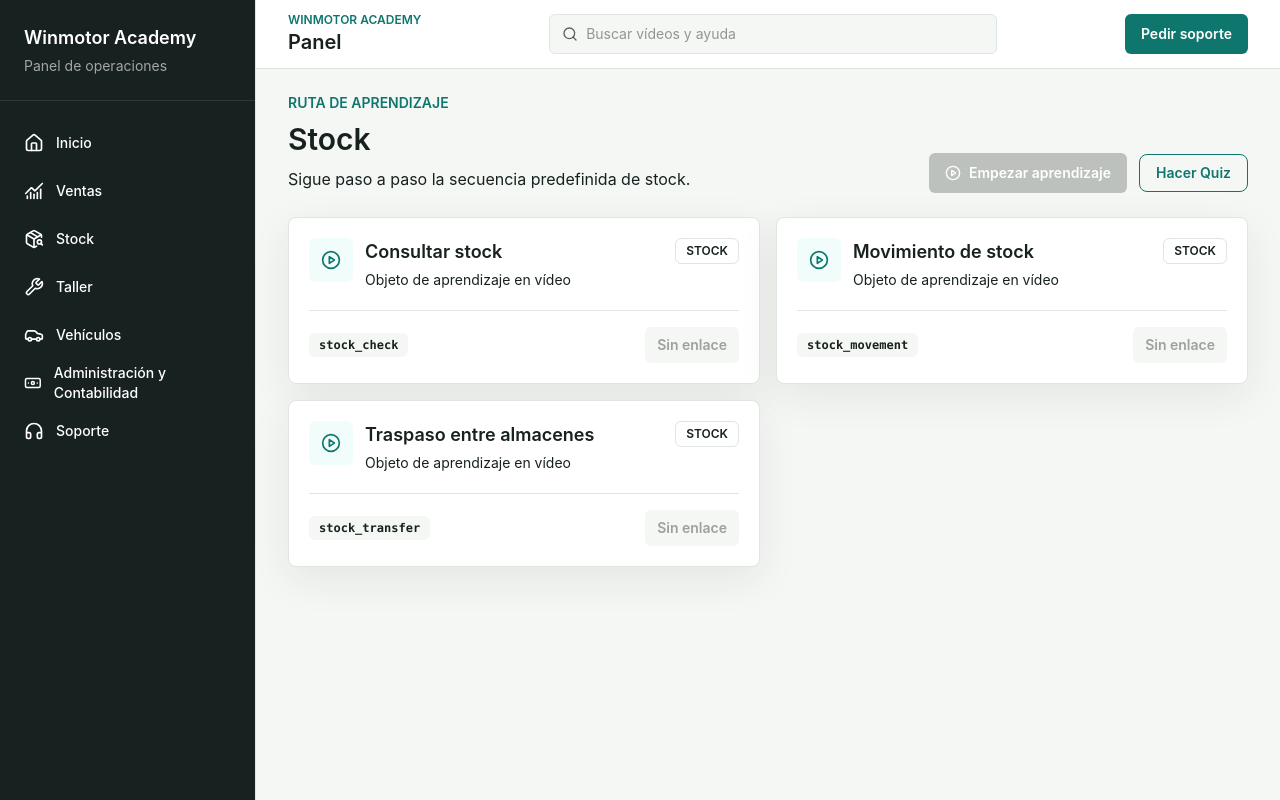
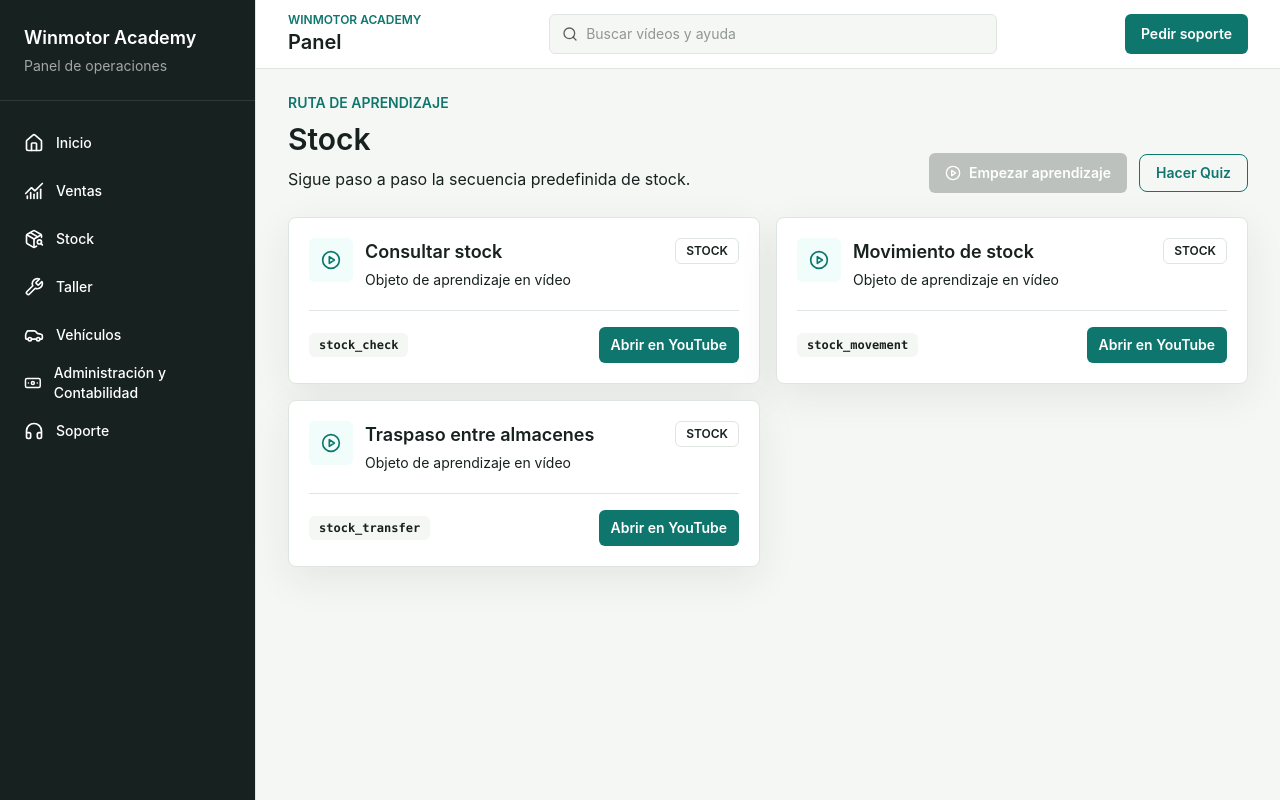
Before and after one commit to WarData/academia-winmotor, a Next.js app: page /stock in a window 1280 px wide. Built offline with nearby package versions, Linux system fonts and the light colour scheme.

Commit message:
fix: agregar prop url a VideoCard para mostrar v\u00eddeos de YouTube

```diff
--- a/components/module-content-page.tsx
+++ b/components/module-content-page.tsx
@@ -50,6 +50,7 @@
               title={item.title}
               module={item.module}
               process={item.process}
+                                url={item.url}
             />
           ) : (
             <HelpCard
```
